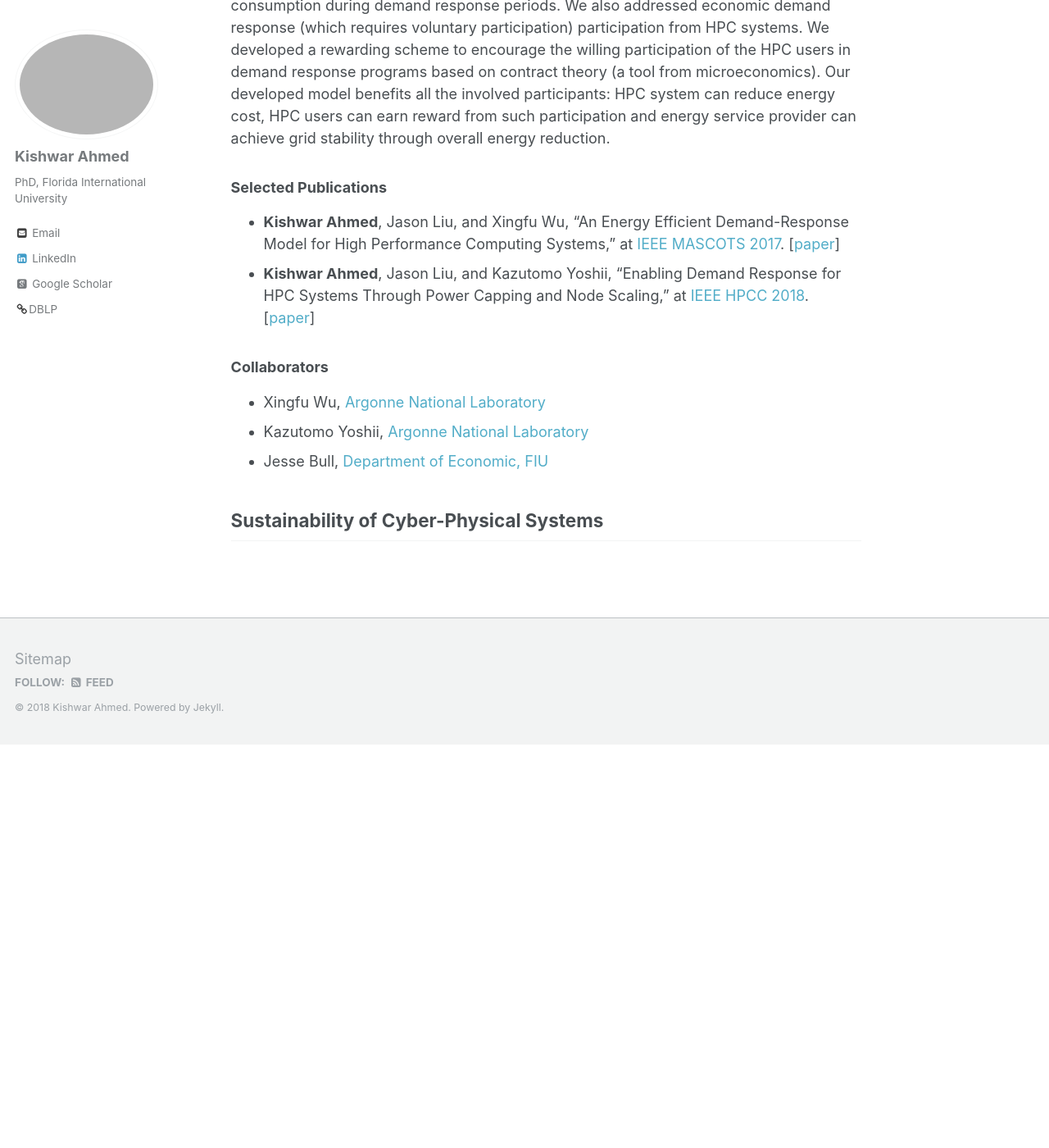
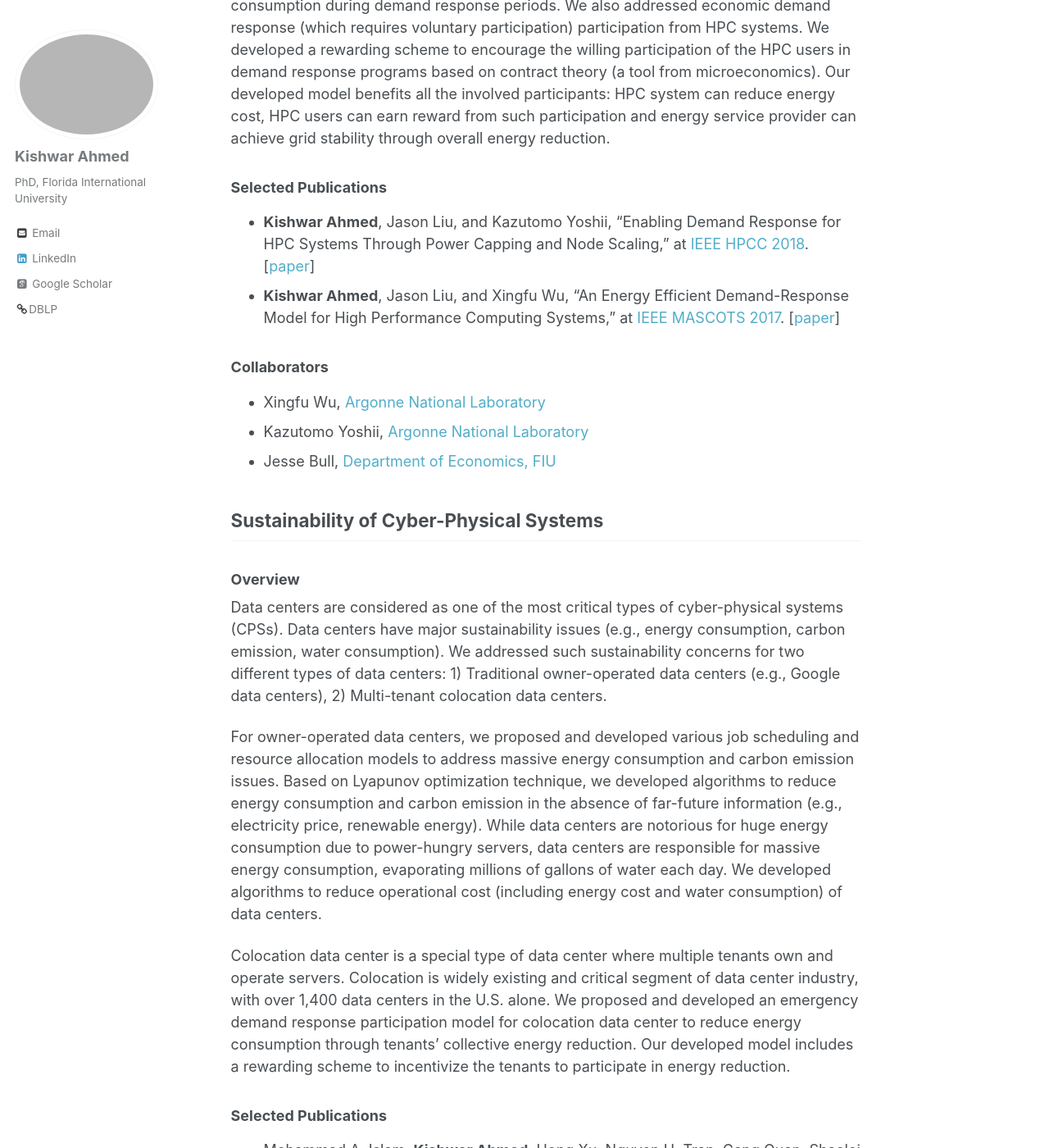
Before and after one commit to kishwarbd/kishwarbd.github.io, a Jekyll site: the page built from _pages/research.md, in a window 1280 px wide and 1400 px high, scrolled down 1936 px. Shown: the whole window at 82% size. Built offline with Jekyll 4.4.1, drawn with Linux system fonts in a browser that asks for light colours; some web fonts are replaced; before the commit the page ends 2844 px from its top, so only the background shows below that; some of the changed text lies outside the part shown.

Commit message:
updates.

```diff
--- a/_pages/research.md
+++ b/_pages/research.md
@@ -4,7 +4,7 @@ permalink: /research/
 author_profile: true
 ---
 
-My work is in the general areas of **high-performance computing (HPC) systems**, **cyber-physical systems**, and **quantum computing systems**. For last couple of years, I have been focused on accurate, scalable, and efficient modeling and simulation of HPC systems.
+My work is in the general areas of **high-performance computing (HPC) systems**, **cyber-physical systems**, and **quantum computing systems**. For last couple of years, I have been focused on accurate, scalable, and efficient modeling and simulation of HPC systems and quantum computing systems.
 
 ## Performance Prediction Modeling of HPC Systems
 
@@ -30,12 +30,26 @@ HPC systems (e.g., supercomputers) can consume an enormous amount of electricity
 We developed energy-efficient algorithms to reduce HPC systems’ energy consumption during emergency demand response periods (when supply shortage situations or emergency conditions occur). Our proposed power and performance prediction model, job scheduling, and resource allocation schemes reduce HPC system’s energy consumption during demand response periods. We also addressed economic demand response (which requires voluntary participation) participation from HPC systems. We developed a rewarding scheme to encourage the willing participation of the HPC users in demand response programs based on contract theory (a tool from microeconomics). Our developed model benefits all the involved participants: HPC system can reduce energy cost, HPC users can earn reward from such participation and energy service provider can achieve grid stability through overall energy reduction.
 
 ### Selected Publications
+* **Kishwar Ahmed**, Jason Liu, and Kazutomo Yoshii, “Enabling Demand Response for HPC Systems Through Power Capping and Node Scaling,” at [IEEE HPCC 2018](https://cse.stfx.ca/~hpcc2018/). [[paper](https://kishwarbd.github.io/files/paper-hpcc18.pdf)]
 *  **Kishwar Ahmed**, Jason Liu, and Xingfu Wu, “An Energy Efficient Demand-Response Model for High Performance Computing Systems,” at [IEEE MASCOTS 2017](https://mascots2017.cs.ucalgary.ca/). [[paper](https://ieeexplore.ieee.org/document/8107444/)]
-* **Kishwar Ahmed**, Jason Liu, and Kazutomo Yoshii, “Enabling Demand Response for HPC Systems Through Power Capping and Node Scaling,” at [IEEE HPCC 2018](https://cse.stfx.ca/~hpcc2018/). [[paper](https://kishwarbd.github.io/files/paper-hpcc18.pdf)]
 
 ### Collaborators
 * Xingfu Wu, [Argonne National Laboratory](https://www.anl.gov/)
 * Kazutomo Yoshii, [Argonne National Laboratory](https://www.anl.gov/)
-* Jesse Bull, [Department of Economic, FIU](https://economics.fiu.edu/)
+* Jesse Bull, [Department of Economics, FIU](https://economics.fiu.edu/)
 
 ## Sustainability of Cyber-Physical Systems
+### Overview
+Data centers are considered as one of the most critical types of cyber-physical systems (CPSs). Data centers have major sustainability issues (e.g., energy consumption, carbon emission, water consumption). We addressed such sustainability concerns for two different types of data centers: 1) Traditional owner-operated data centers (e.g., Google data centers), 2) Multi-tenant colocation data centers.
+
+For owner-operated data centers, we proposed and developed various job scheduling and resource allocation models to address massive energy consumption and carbon emission issues. Based on Lyapunov optimization technique, we developed algorithms to reduce energy consumption and carbon emission in the absence of far-future information (e.g., electricity price, renewable energy). While data centers are notorious for huge energy consumption due to power-hungry servers, data centers are responsible for massive energy consumption, evaporating millions of gallons of water each day. We developed algorithms to reduce operational cost (including energy cost and water consumption) of data centers.
+
+Colocation data center is a special type of data center where multiple tenants own and operate servers. Colocation is widely existing and critical segment of data center industry, with over 1,400 data centers in the U.S. alone. We proposed and developed an emergency demand response participation model for colocation data center to reduce energy consumption through tenants’ collective energy reduction. Our developed model includes a rewarding scheme to incentivize the tenants to participate in energy reduction.
+
+### Selected Publications
+* Mohammad A. Islam, **Kishwar Ahmed**, Hong Xu, Nguyen H. Tran, Gang Quan, Shaolei Ren, “Exploiting Spatio-Temporal Diversity for Water Saving in Geo-Distributed Data Centers,” at [IEEE TCC 2016](https://www.computer.org/web/tcc). [[paper](https://ieeexplore.ieee.org/document/7420641/)]
+* **Kishwar Ahmed**, Mohammad A. Islam, and Shaolei Ren, “A Contract Design Approach for Colocation Data Center Demand Response,” at [IEEE/ACM ICCAD 2015](https://iccad.com/). [[paper](https://ieeexplore.ieee.org/document/7372629/)]
+
+### Collaborators
+* Mohammad Atiqul Islam, [University of California, Riverside](https://www.ucr.edu/)
+* Gang Quan, [Department of Electrical and Computer Engineering, FIU](http://www.ece.fiu.edu/)
```
Also changed, not shown: 1 other file.
